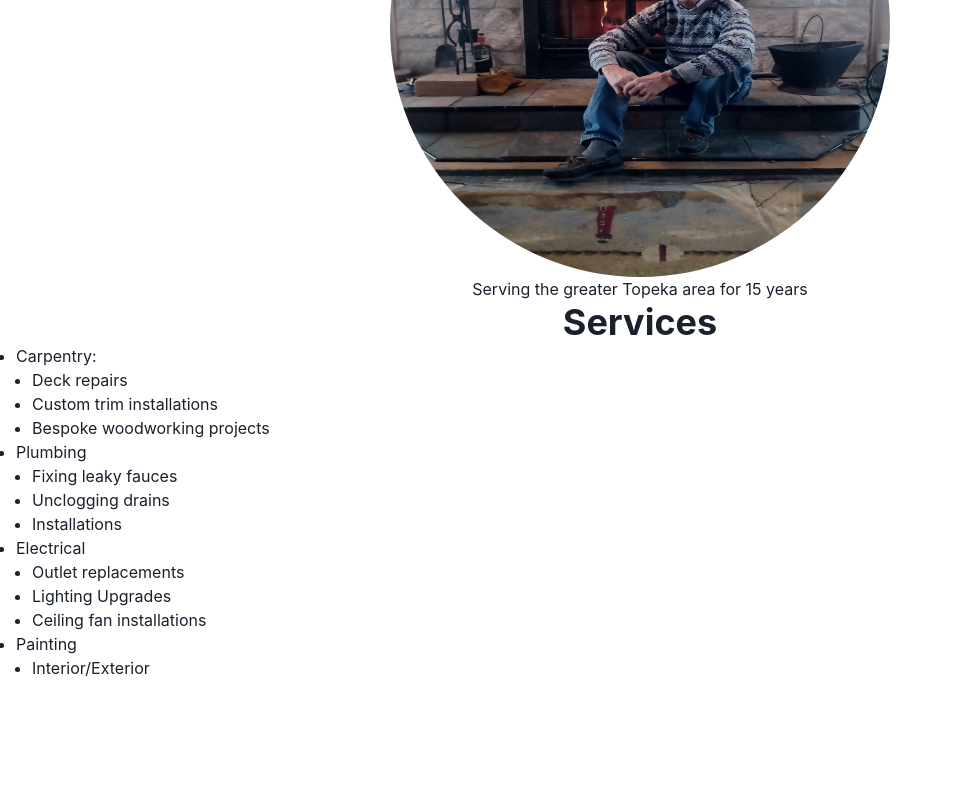
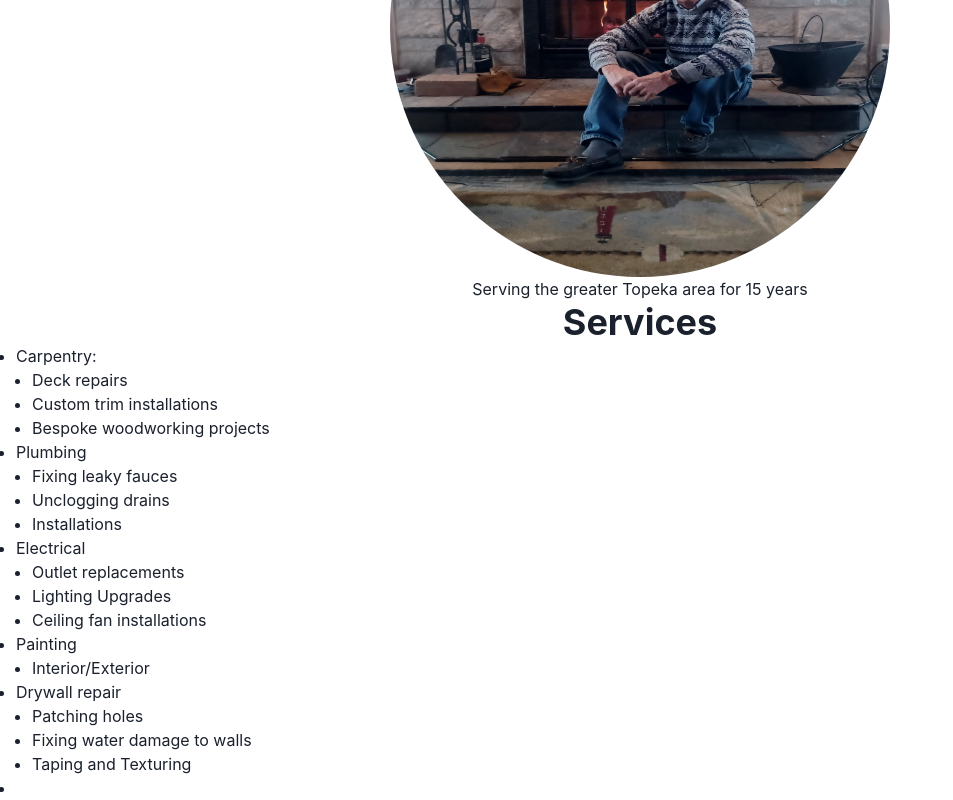
Before and after one commit to Cyril1743/oddmanoutks, a React (Create React App) app: page / in a window 1280 px wide. Shown: the part 290-1090 px from the top of the page, without its empty margins (0-953 px from the left). Before the commit the page ends 970 px from the top, so only its background shows below. Built offline with nearby package versions, Linux system fonts and the light colour scheme.

Commit message:
Start of day 6/26/25. Added Drywall repair to list

```diff
--- a/src/components/pages/Home.js
+++ b/src/components/pages/Home.js
@@ -16,8 +16,8 @@ export default function Home() {
                 <Heading m={"auto"}>
                     Services
                 </Heading>
-                <UnorderedList textDecoration={"none"}>
-                    <ListItem textDecor={"none"}>
+                <UnorderedList>
+                    <ListItem>
                         Carpentry:
                         <UnorderedList>
                             <ListItem>
@@ -67,6 +67,23 @@ export default function Home() {
                             </ListItem>
                         </UnorderedList>
                     </ListItem>
+                    <ListItem>
+                        Drywall repair
+                        <UnorderedList>
+                            <ListItem>
+                                Patching holes
+                            </ListItem>
+                            <ListItem>
+                                Fixing water damage to walls
+                            </ListItem>
+                            <ListItem>
+                                Taping and Texturing
+                            </ListItem>
+                        </UnorderedList>
+                    </ListItem>
+                    <ListItem>
+
+                    </ListItem>
                 </UnorderedList>
             </Grid>
         </div>
```
